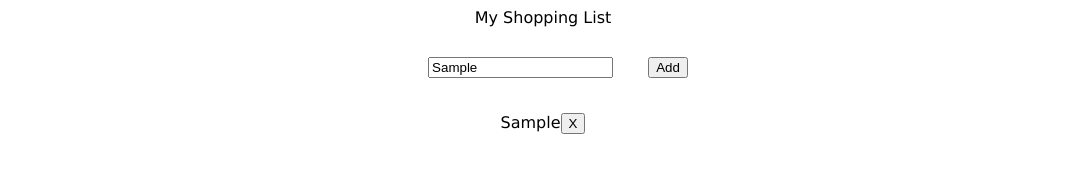
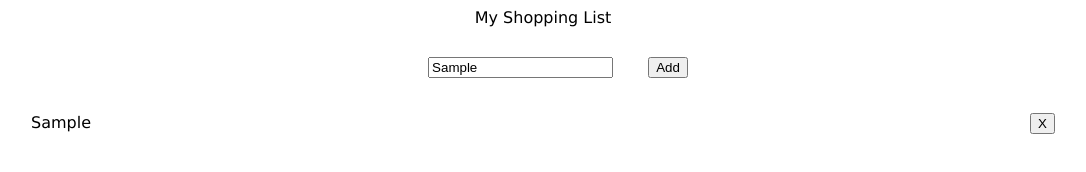
Before and after one commit to Wpiresferreira/myList, a plain HTML site: page index.html in a window 1280 px wide. Both pictures are taken after typing "Sample" into the empty fields and a click on the button "Add". Shown: the whole page, without its empty margins (97-1183 px from the left). Drawn offline with Linux system fonts and the light colour scheme.

Commit message:
spacement

```diff
--- a/styles.css
+++ b/styles.css
@@ -15,9 +15,10 @@
   list-style-type: none; /* Remove bullets */
   padding: 0; /* Remove padding */
   margin: 0; /* Remove margins */
-    ;
 }
-li{
+li {
   display: flex;
   padding: 5px;
+  width: 80vw;
+  justify-content: space-between;
 }
```
Lines whose indentation alone changed are shown as unchanged.
